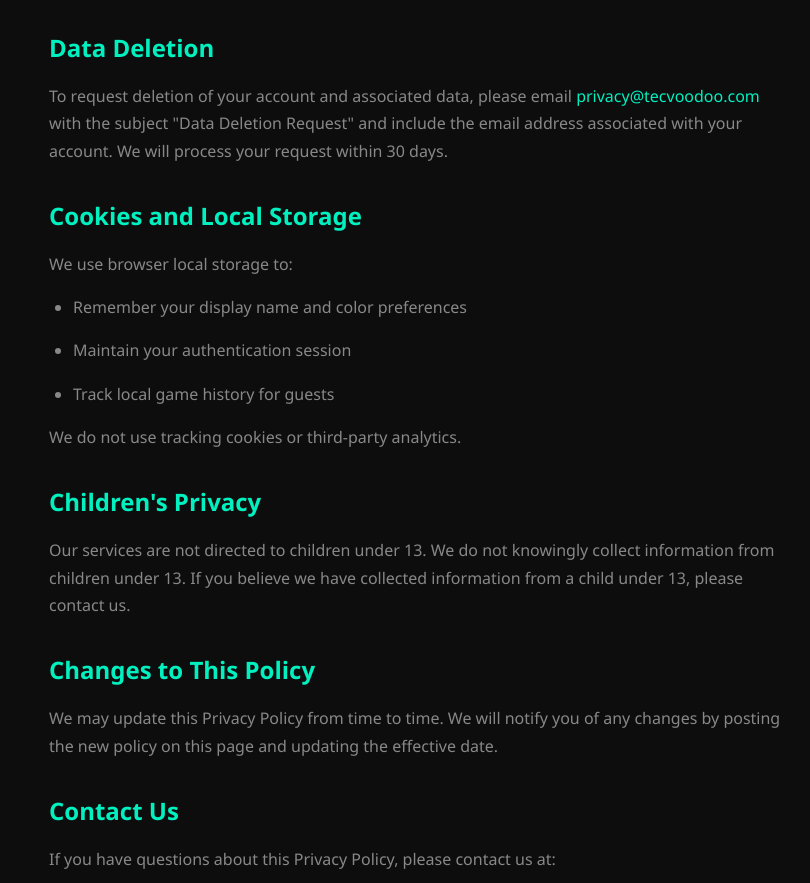
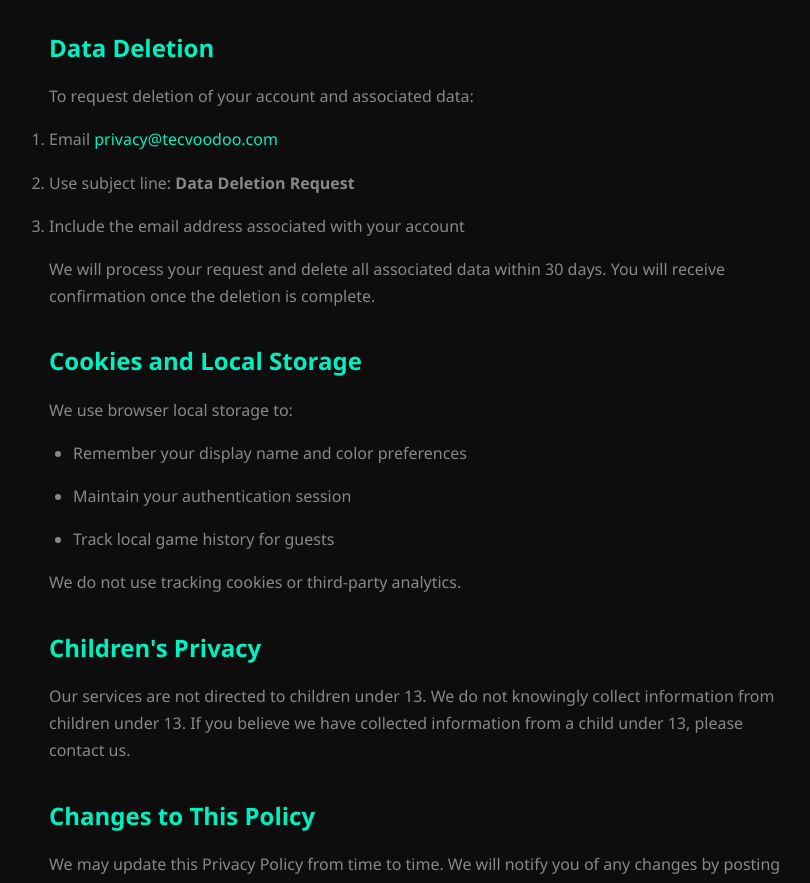
Before and after one commit to TecVooDoo/tecvoodoo, a plain HTML site: page site/privacy.html in a window 1280 px wide. Shown: the part 2029-2912 px from the top of the page, without its empty margins (223-1033 px from the left). Drawn offline with Linux system fonts and the light colour scheme.

Commit message:
Add data deletion anchor for Facebook OAuth requirement

```diff
--- a/site/privacy.html
+++ b/site/privacy.html
@@ -123,8 +123,14 @@
                 <li>Opt out of any future communications</li>
             </ul>
 
-            <h2>Data Deletion</h2>
-            <p>To request deletion of your account and associated data, please email <a href="mailto:privacy@tecvoodoo.com">privacy@tecvoodoo.com</a> with the subject "Data Deletion Request" and include the email address associated with your account. We will process your request within 30 days.</p>
+            <h2 id="data-deletion">Data Deletion</h2>
+            <p>To request deletion of your account and associated data:</p>
+            <ol>
+                <li>Email <a href="mailto:privacy@tecvoodoo.com?subject=Data%20Deletion%20Request">privacy@tecvoodoo.com</a></li>
+                <li>Use subject line: <strong>Data Deletion Request</strong></li>
+                <li>Include the email address associated with your account</li>
+            </ol>
+            <p>We will process your request and delete all associated data within 30 days. You will receive confirmation once the deletion is complete.</p>
 
             <h2>Cookies and Local Storage</h2>
             <p>We use browser local storage to:</p>
```
